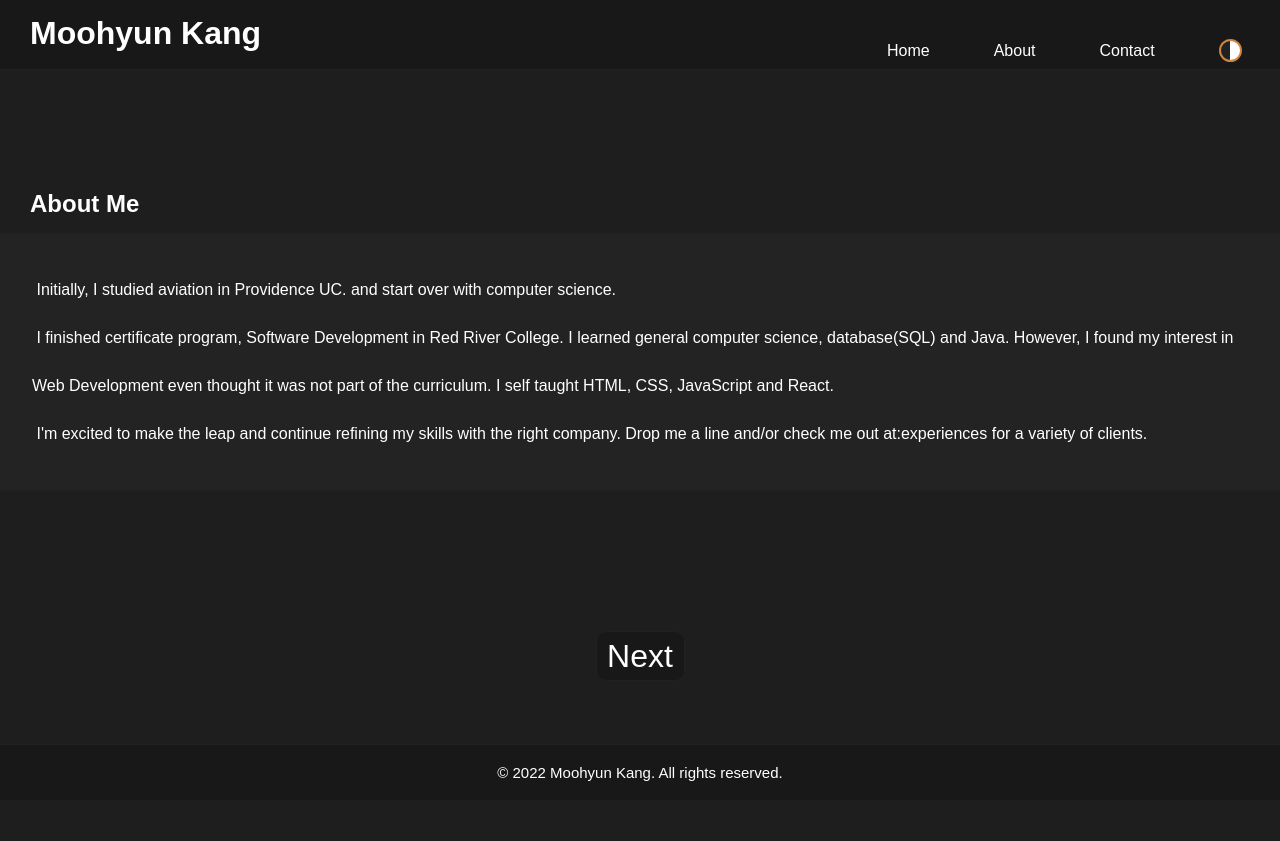
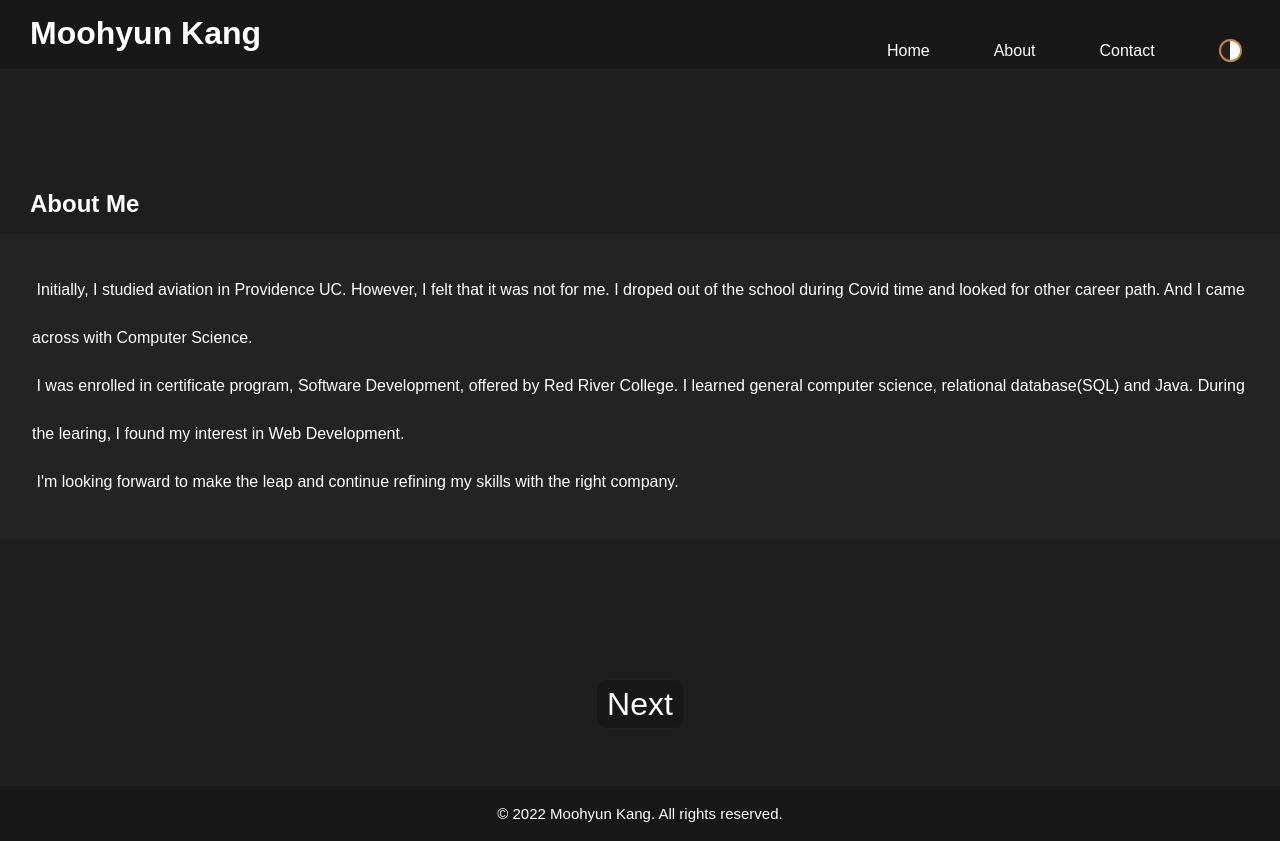
Before and after one commit to grandorca/my-portfolio, a React (Create React App) app: page /about in a window 1280 px wide. Before the commit the page ends 800 px from the top, so only its background shows below. Built offline with nearby package versions, Linux system fonts and the light colour scheme.

Commit message:
draft commit

```diff
--- a/public/index.html
+++ b/public/index.html
@@ -19,7 +19,7 @@
       rel="stylesheet"
     />
 
-    <title>My Portfolio</title>
+    <title>Moohyun Kang</title>
   </head>
 
   <body>
--- a/src/components/About.jsx
+++ b/src/components/About.jsx
@@ -7,18 +7,18 @@ const About = (props) => {
 
       <div className="back-div">
         <p id="about-me">
-          &nbsp;Initially, I studied aviation in Providence UC. and start over
-          with computer science.
+          &nbsp;Initially, I studied aviation in Providence UC. However, I felt
+          that it was not for me. I droped out of the school during Covid time
+          and looked for other career path. And I came across with Computer
+          Science.
           <br></br>
-          &nbsp;I finished certificate program, Software Development in Red
-          River College. I learned general computer science, database(SQL) and
-          Java. However, I found my interest in Web Development even thought it
-          was not part of the curriculum. I self taught HTML, CSS, JavaScript
-          and React.
+          &nbsp;I was enrolled in certificate program, Software Development, offered
+          by Red River College. I learned general computer science, relational
+          database(SQL) and Java. During the learing, I found my interest in Web
+          Development.
           <br></br>
-          &nbsp;I'm excited to make the leap and continue refining my skills
-          with the right company. Drop me a line and/or check me out
-          at:experiences for a variety of clients.
+          &nbsp;I'm looking forward to make the leap and continue refining my
+          skills with the right company.
         </p>
       </div>
 
--- a/src/components/App.jsx
+++ b/src/components/App.jsx
@@ -18,7 +18,7 @@ const App = () => {
   useEffect(() => {
     let location =
       pathname === "/" ? "Home" : pathname === "/about" ? "About" : "Contact";
-    document.title = "My Portfolio | " + location;
+    document.title = "Moohyun Kang | " + location;
   }, [pathname]);
 
   //theme-change
--- a/src/components/styles/index.scss
+++ b/src/components/styles/index.scss
@@ -446,6 +446,7 @@ body {
     margin-top: 10px;
 
     & #about-me {
+      // text-decoration: overline;
       line-height: 3rem;
       text-align: left;
     }
@@ -502,7 +503,7 @@ body {
     font-size: larger;
     position: relative;
     bottom: 0;
-    animation: blink 2.5s linear infinite;
+    animation: blink 3s linear infinite;
   }
 }
 @keyframes blink {
@@ -604,9 +605,6 @@ body {
 }
 .next-button:active {
   transform: scale(0.93);
-  & .next-text.dark {
-    color: blue;
-  }
 }
 //NotFound
 #not-found {
```
Also changed, not shown: 1 other file (tests, documents, lock files or other folders).
